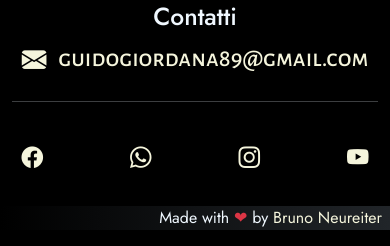
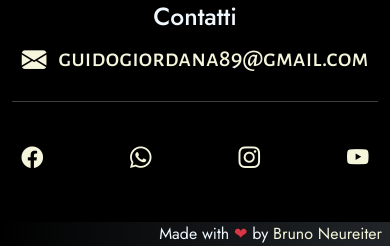
Before and after one commit to Sneffel/g-home, a PHP site: page / in a window 390 px wide. Shown: the part 3703-3949 px from the top of the page. Run offline with PHP 8.4, Linux system fonts and the light colour scheme.

Commit message:
pushed "made with" down in mobile

```diff
--- a/css/style.css
+++ b/css/style.css
@@ -121,6 +121,9 @@ header h1 .bi-music-note::before {
 }
 
 @media all and (max-width: 550px) {
+    #made_with{
+        margin-top: 1rem;
+    }
     header {
         top: 3rem;
     }
--- a/index.html
+++ b/index.html
@@ -208,7 +208,7 @@
             </div>
         </div>
 
-        <div class="w-100 text-end pe-2" style="background: linear-gradient(to right, black, rgba(var(--bs-dark-rgb), var(--bs-bg-opacity)));">
+        <div id="made_with" class="w-100 text-end pe-2" style="background: linear-gradient(to right, black, rgba(var(--bs-dark-rgb), var(--bs-bg-opacity)));">
             Made with <span class="text-danger">❤</span> by <a href="https://brunoneureiter.com">Bruno Neureiter</a>
         </div>
 
```
